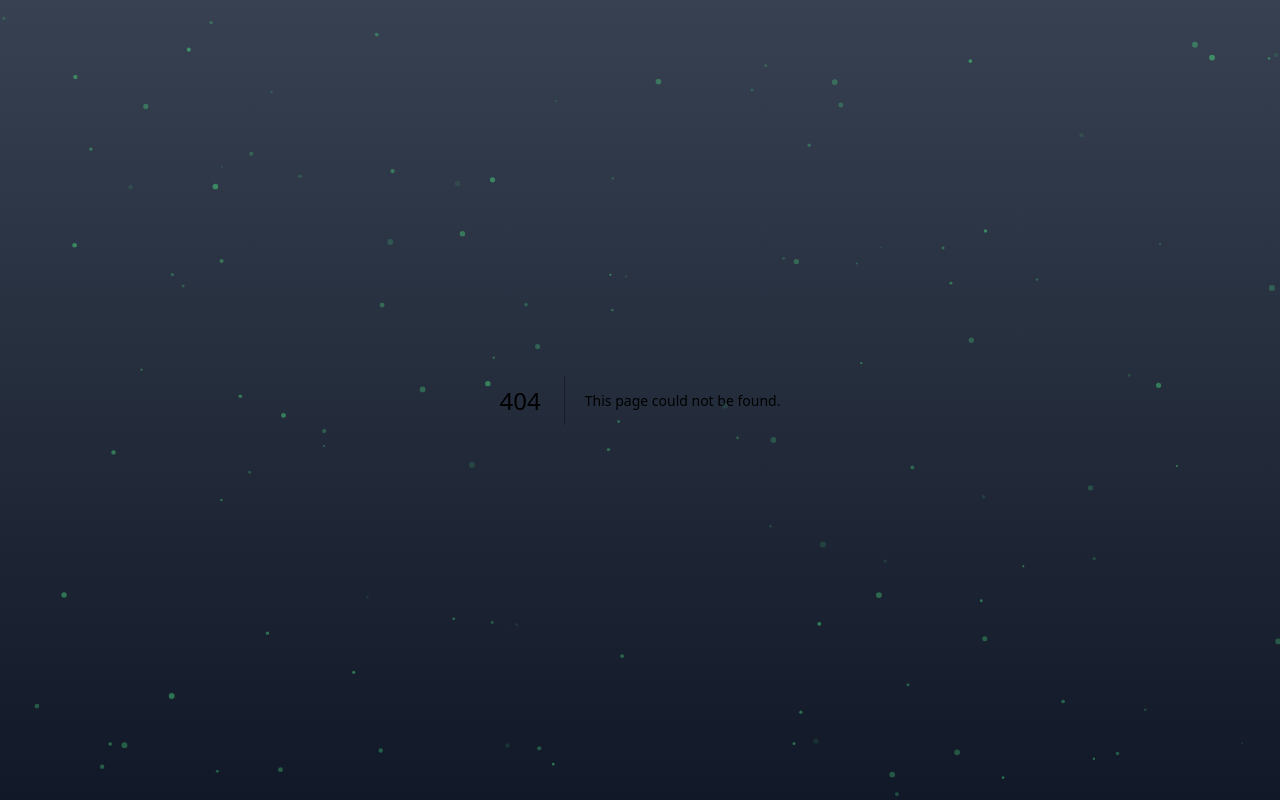
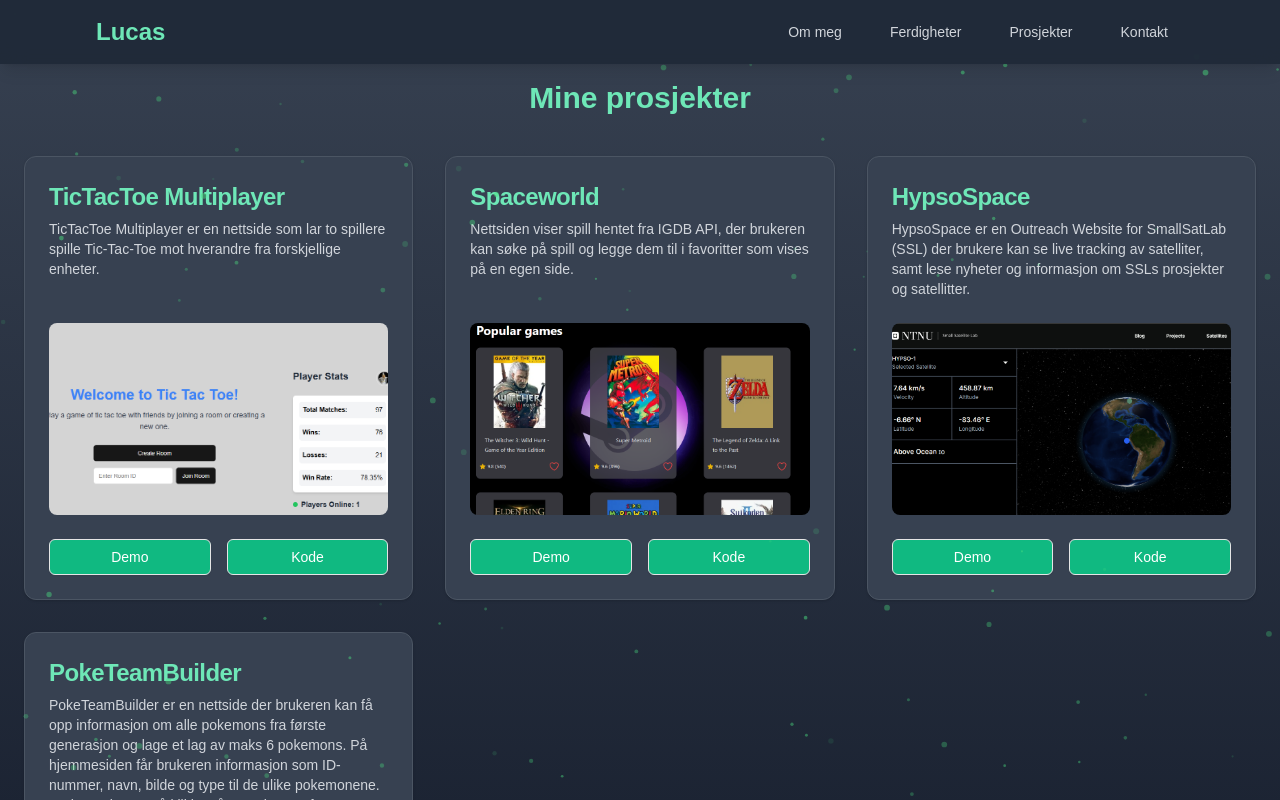
Before and after one commit to luctra02/Portfolio, a Next.js app in the folder my-app/: page /projects in a window 1280 px wide. Before the commit this address had no page. Shown: the top 800 px of the page. Built offline with nearby package versions, Linux system fonts and the light colour scheme.

Commit message:
feat: :sparkles: Create and add functionality to navbar and project page

```diff
--- /dev/null
+++ b/my-app/src/app/components/NavBar.tsx
@@ -0,0 +1,131 @@
+"use client";
+
+import Link from "next/link";
+import { usePathname, useRouter } from "next/navigation";
+import { Button } from "@/components/ui/button";
+import { useState } from "react";
+import { FaBars, FaTimes } from "react-icons/fa";
+
+export function Navbar() {
+    const [isOpen, setIsOpen] = useState(false);
+    const router = useRouter();
+    const pathname = usePathname(); // Get current page URL
+
+    const toggleMenu = () => {
+        setIsOpen(!isOpen);
+    };
+
+    const scrollToSection = (id: string) => {
+        if (pathname !== "/") {
+            router.push(`/?scrollTo=${id}`); // Navigate to Home with query
+        } else {
+            const element = document.getElementById(id);
+            if (element) {
+                element.scrollIntoView({ behavior: "smooth" });
+                setIsOpen(false); // Close mobile menu
+            }
+        }
+    };
+
+    return (
+        <nav className="fixed top-0 w-full bg-gray-800/90 backdrop-blur-md z-50 shadow-lg">
+            <div className="max-w-6xl mx-auto px-4 sm:px-6 lg:px-8">
+                <div className="flex items-center justify-between h-16">
+                    {/* Logo */}
+                    <div className="flex-shrink-0">
+                        <Link
+                            href="/"
+                            className="text-2xl font-bold text-emerald-300 hover:text-emerald-400 transition"
+                        >
+                            Lucas
+                        </Link>
+                    </div>
+
+                    {/* Desktop Menu */}
+                    <div className="hidden md:flex items-center space-x-4">
+                        <Button
+                            variant="ghost"
+                            onClick={() => scrollToSection("about-me")}
+                            className="text-gray-300 hover:text-emerald-400 hover:bg-gray-700/50 transition"
+                        >
+                            Om meg
+                        </Button>
+                        <Button
+                            variant="ghost"
+                            onClick={() => scrollToSection("skills")}
+                            className="text-gray-300 hover:text-emerald-400 hover:bg-gray-700/50 transition"
+                        >
+                            Ferdigheter
+                        </Button>
+                        <Link href="/projects">
+                            <Button
+                                variant="ghost"
+                                className="text-gray-300 hover:text-emerald-400 hover:bg-gray-700/50 transition"
+                            >
+                                Prosjekter
+                            </Button>
+                        </Link>
+                        <Button
+                            variant="ghost"
+                            onClick={() => scrollToSection("contact")}
+                            className="text-gray-300 hover:text-emerald-400 hover:bg-gray-700/50 transition"
+                        >
+                            Kontakt
+                        </Button>
+                    </div>
+
+                    {/* Mobile Menu Toggle */}
+                    <div className="md:hidden">
+                        <Button
+                            variant="ghost"
+                            onClick={toggleMenu}
+                            className="text-gray-300 hover:text-emerald-400"
+                        >
+                            {isOpen ? (
+                                <FaTimes size={24} />
+                            ) : (
+                                <FaBars size={24} />
+                            )}
+                        </Button>
+                    </div>
+                </div>
+
+                {/* Mobile Menu */}
+                {isOpen && (
+                    <div className="md:hidden bg-gray-800/95 backdrop-blur-md">
+                        <div className="flex flex-col space-y-2 px-4 pb-4">
+                            <Button
+                                variant="ghost"
+                                onClick={() => scrollToSection("about-me")}
+                                className="text-gray-300 hover:text-emerald-400 hover:bg-gray-700/50 transition"
+                            >
+                                Om meg
+                            </Button>
+                            <Button
+                                variant="ghost"
+                                onClick={() => scrollToSection("skills")}
+                                className="text-gray-300 hover:text-emerald-400 hover:bg-gray-700/50 transition"
+                            >
+                                Ferdigheter
+                            </Button>
+                            <Button
+                                variant="ghost"
+                                onClick={() => scrollToSection("projects")}
+                                className="text-gray-300 hover:text-emerald-400 hover:bg-gray-700/50 transition"
+                            >
+                                Prosjekter
+                            </Button>
+                            <Button
+                                variant="ghost"
+                                onClick={() => scrollToSection("contact")}
+                                className="text-gray-300 hover:text-emerald-400 hover:bg-gray-700/50 transition"
+                            >
+                                Kontakt
+                            </Button>
+                        </div>
+                    </div>
+                )}
+            </div>
+        </nav>
+    );
+}
--- a/my-app/src/app/data/portfolioData.ts
+++ b/my-app/src/app/data/portfolioData.ts
@@ -7,7 +7,7 @@
     { name: 'Java', icon: '/icons/java.svg', url: 'https://www.java.com/' },
 ];
 
-export const projects = [
+export const recentProjects = [
     {
         title: "TicTacToe Multiplayer",
         description: "TicTacToe Multiplayer er en nettside som lar to spillere spille Tic-Tac-Toe mot hverandre fra forskjellige enheter. ",
@@ -30,3 +30,34 @@
         codeUrl: "https://github.com/NTNU-SmallSat-Lab/outreach-website",
     },
 ];
+
+export const allProjects = [
+    {
+        title: "TicTacToe Multiplayer",
+        description: "TicTacToe Multiplayer er en nettside som lar to spillere spille Tic-Tac-Toe mot hverandre fra forskjellige enheter. ",
+        image: "/images/tictactoe.png",
+        demoUrl: "https://tic-tac-toe-omega-liart.vercel.app",
+        codeUrl: "https://github.com/luctra02/tic-tac-toe",
+    },
+    {
+        title: "Spaceworld",
+        description: " Nettsiden viser spill hentet fra IGDB API, der brukeren kan søke på spill og legge dem til i favoritter som vises på en egen side.",
+        image: "/images/spaceworld.png",
+        demoUrl: "https://spaceworld-smoky.vercel.app",
+        codeUrl: "https://github.com/luctra02/Spaceworld",
+    },
+    {
+        title: "HypsoSpace",
+        description: "HypsoSpace er en Outreach Website for SmallSatLab (SSL) der brukere kan se live tracking av satelliter, samt lese nyheter og informasjon om SSLs prosjekter og satellitter.",
+        image: "/images/hypsospace.png",
+        demoUrl: "https://hypso.space/",
+        codeUrl: "https://github.com/NTNU-SmallSat-Lab/outreach-website",
+    },
+    {
+        title: " PokeTeamBuilder",
+        description: "PokeTeamBuilder er en nettside der brukeren kan få opp informasjon om alle pokemons fra første generasjon og lage et lag av maks 6 pokemons. På hjemmesiden får brukeren informasjon som ID-nummer, navn, bilde og type til de ulike pokemonene. Brukeren kan også klikke på en pokemon for mer detaljert informasjon.",
+        image: "/images/poketeambuilder.png",
+        demoUrl: "",
+        codeUrl: "https://github.com/luctra02/PokeTeamBuilder",
+    },
+];
--- a/my-app/src/app/globals.css
+++ b/my-app/src/app/globals.css
@@ -70,3 +70,7 @@
     @apply bg-background text-foreground;
   }
 }
+
+html {
+  scroll-padding-top: 80px; /* Adjust based on your navbar height */
+}
--- a/my-app/src/app/layout.tsx
+++ b/my-app/src/app/layout.tsx
@@ -2,6 +2,7 @@
 import { Geist, Geist_Mono } from "next/font/google";
 import "./globals.css";
 import ParticlesBackground from "./components/ParticlesBackground";
+import { Navbar } from "./components/NavBar";
 
 const geistSans = Geist({
     variable: "--font-geist-sans",
@@ -14,8 +15,8 @@
 });
 
 export const metadata: Metadata = {
-    title: "Create Next App",
-    description: "Generated by create next app",
+    title: "Lucas - Portfolio",
+    description: "Lucas' portfolio website",
 };
 
 export default function RootLayout({
@@ -29,6 +30,7 @@
                 className={`${geistSans.variable} ${geistMono.variable} antialiased bg-gradient-to-b from-gray-700 to-gray-900`}
             >
                 <ParticlesBackground />
+                <Navbar />
                 {children}
             </body>
         </html>
--- a/my-app/src/app/page.tsx
+++ b/my-app/src/app/page.tsx
@@ -6,7 +6,7 @@
 import { Button } from "@/components/ui/button";
 import Image from "next/image";
 import Link from "next/link";
-import { programmingLanguages, projects } from "./data/portfolioData";
+import { programmingLanguages, recentProjects } from "./data/portfolioData";
 import TypewriterEffect from "./components/TypewriterEffect";
 import { ScrollTrigger } from "gsap/ScrollTrigger";
 import { MdEmail } from "react-icons/md";
@@ -15,11 +15,33 @@
 import { FaListAlt } from "react-icons/fa";
 import { FaHandPointDown } from "react-icons/fa";
 import { ContactForm } from "./components/ContactForm";
+import { useRouter, useSearchParams } from "next/navigation";
 
 gsap.registerPlugin(ScrollTrigger);
 
 export default function Home() {
     const buttonRef = useRef<HTMLButtonElement>(null);
+
+    const searchParams = useSearchParams();
+    const router = useRouter();
+
+    useLayoutEffect(() => {
+        const scrollTo = searchParams.get("scrollTo");
+
+        if (scrollTo) {
+            setTimeout(() => {
+                const element = document.getElementById(scrollTo);
+                if (element) {
+                    element.scrollIntoView({ behavior: "smooth" });
+
+                    // Remove query param after scrolling
+                    const newUrl = new URL(window.location.href);
+                    newUrl.searchParams.delete("scrollTo");
+                    router.replace(newUrl.pathname, { scroll: false });
+                }
+            }, 250);
+        }
+    }, [router, searchParams]);
 
     useLayoutEffect(() => {
         if (buttonRef.current) {
@@ -55,8 +77,8 @@
                 duration: 1,
                 stagger: 0.3,
                 scrollTrigger: {
-                    trigger: "#om-meg",
-                    start: "top center", // Start when the top of #om-meg reaches the center of the viewport
+                    trigger: "#about-me",
+                    start: "top center",
                 },
             });
 
@@ -65,8 +87,8 @@
                 x: -50,
                 duration: 1,
                 scrollTrigger: {
-                    trigger: "#om-meg",
-                    start: "top center", // Start when the top of #om-meg reaches the center of the viewport
+                    trigger: "#about-me",
+                    start: "top center",
                 },
             });
 
@@ -75,8 +97,8 @@
                 x: -50,
                 duration: 1,
                 scrollTrigger: {
-                    trigger: "#om-meg",
-                    start: "top center", // Start when the top of #om-meg reaches the center of the viewport
+                    trigger: "#about-me",
+                    start: "top center",
                 },
             });
 
@@ -133,7 +155,7 @@
                 <Button
                     ref={buttonRef}
                     onClick={() => {
-                        const element = document.getElementById("om-meg");
+                        const element = document.getElementById("about-me");
                         if (element) {
                             element.scrollIntoView({ behavior: "smooth" });
                         }
@@ -148,11 +170,13 @@
             {/* Intro Section */}
             <section
                 className="flex flex-col md:flex-row justify-between max-w-6xl w-full space-y-12 md:space-y-0 min-h-[40vh]"
-                id="om-meg"
+                id="about-me"
             >
                 {/* Text Section */}
                 <div className="flex flex-col text-left space-y-6 md:w-1/2">
-                    <h1 className="text-5xl font-bold fade-text">Om meg</h1>
+                    <h2 className="text-3xl font-bold text-emerald-300">
+                        Om meg
+                    </h2>
                     <p className="text-lg text-gray-300 fade-text">
                         Jeg er en nyutdannet IT-student med en lidenskap for
                         utvikling av moderne og brukervennlige webapplikasjoner.
@@ -161,10 +185,12 @@
                         backend-funksjonalitet for å skape komplette løsninger.
                     </p>
                     <div className="flex space-x-4">
-                        <Button className="bg-emerald-500 hover:bg-emerald-600 transition w-max fade-button">
-                            <FaListAlt />
-                            Se mine prosjekter
-                        </Button>
+                        <Link href="/projects">
+                            <Button className="bg-emerald-500 hover:bg-emerald-600 transition w-max fade-button">
+                                <FaListAlt />
+                                Se mine prosjekter
+                            </Button>
+                        </Link>
                         <Link href="mailto:lucastran1107@gmail.com">
                             <Button className="bg-emerald-500 hover:bg-emerald-600 transition w-max fade-button">
                                 <MdEmail />
@@ -186,7 +212,7 @@
             >
                 <div className="max-w-6xl mx-auto px-6">
                     {/* Header */}
-                    <h2 className="text-3xl font-bold text-center mb-10">
+                    <h2 className="text-3xl font-bold text-center mb-10 text-emerald-300">
                         Programmeringsspråk jeg er kjent med
                     </h2>
 
@@ -216,10 +242,10 @@
                 id="projects"
             >
                 <div className="max-w-6xl mx-auto px-4">
-                    <h2 className="text-3xl font-bold text-center mb-20">
+                    <h2 className="text-3xl font-bold text-center mb-20 text-emerald-300">
                         Mine nylige prosjekter
                     </h2>
-                    {projects.map((project, index) => (
+                    {recentProjects.map((project, index) => (
                         <div
                             key={index}
                             className="flex flex-col md:flex-row justify-between items-center space-y-8 md:space-y-0 md:space-x-8 mb-20 fade-projects"
@@ -274,7 +300,7 @@
                 id="contact"
             >
                 <div className="max-w-6xl mx-auto px-4">
-                    <h2 className="text-3xl font-bold text-center mb-10">
+                    <h2 className="text-3xl font-bold text-center mb-10 text-emerald-300">
                         Kontakt meg
                     </h2>
                     <ContactForm />
--- /dev/null
+++ b/my-app/src/app/projects/page.tsx
@@ -0,0 +1,17 @@
+"use client";
+
+import { DisplayProjects } from "../components/DisplayProjects";
+import { allProjects } from "../data/portfolioData";
+
+export default function ProjectsPage() {
+    return (
+        <main className="flex flex-col items-center min-h-screen text-white px-6 pt-20">
+            <h2 className="text-3xl font-bold text-center mb-10 text-emerald-300">
+                Mine prosjekter
+            </h2>
+            <div className="w-full max-w-7xl">
+                <DisplayProjects projects={allProjects} />
+            </div>
+        </main>
+    );
+}
```
Also changed, not shown: my-app/public/images/poketeambuilder.png (added).
